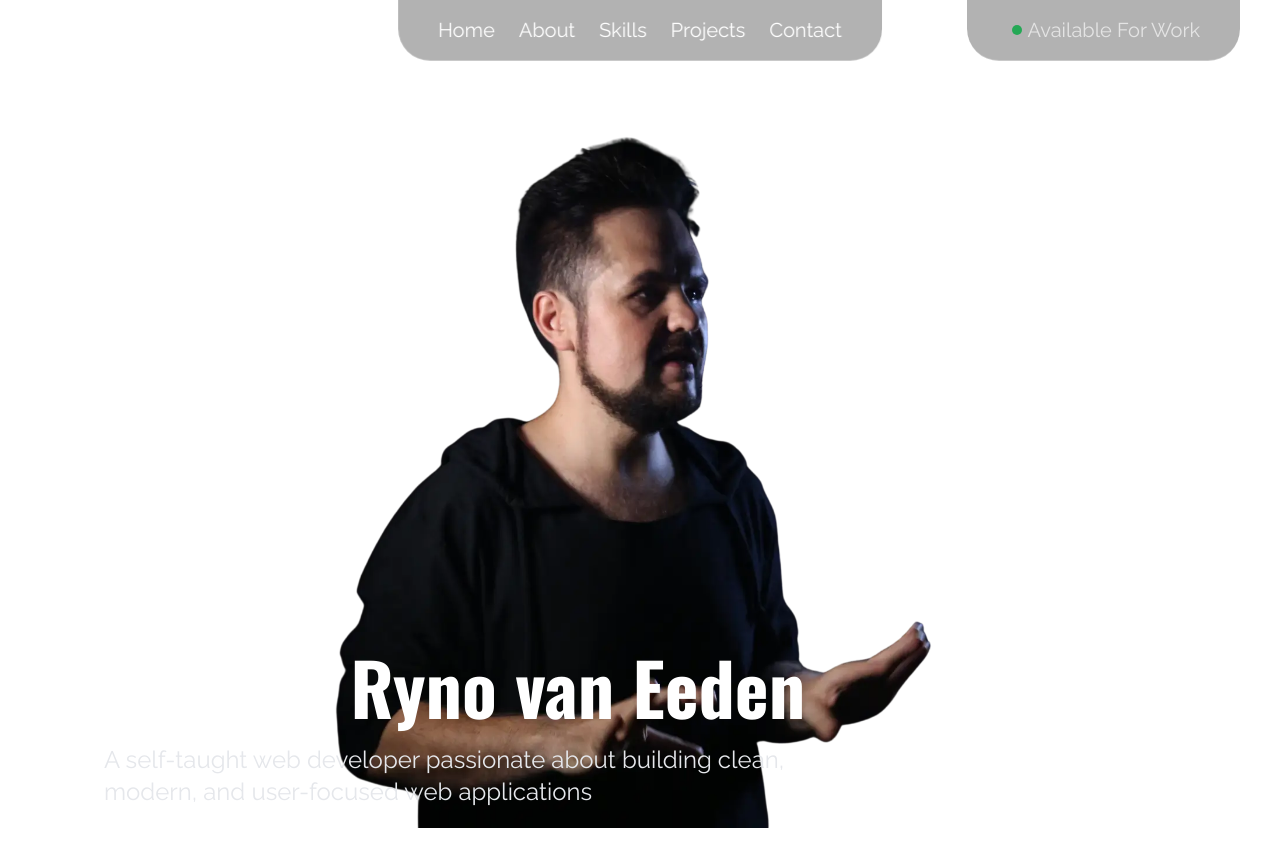
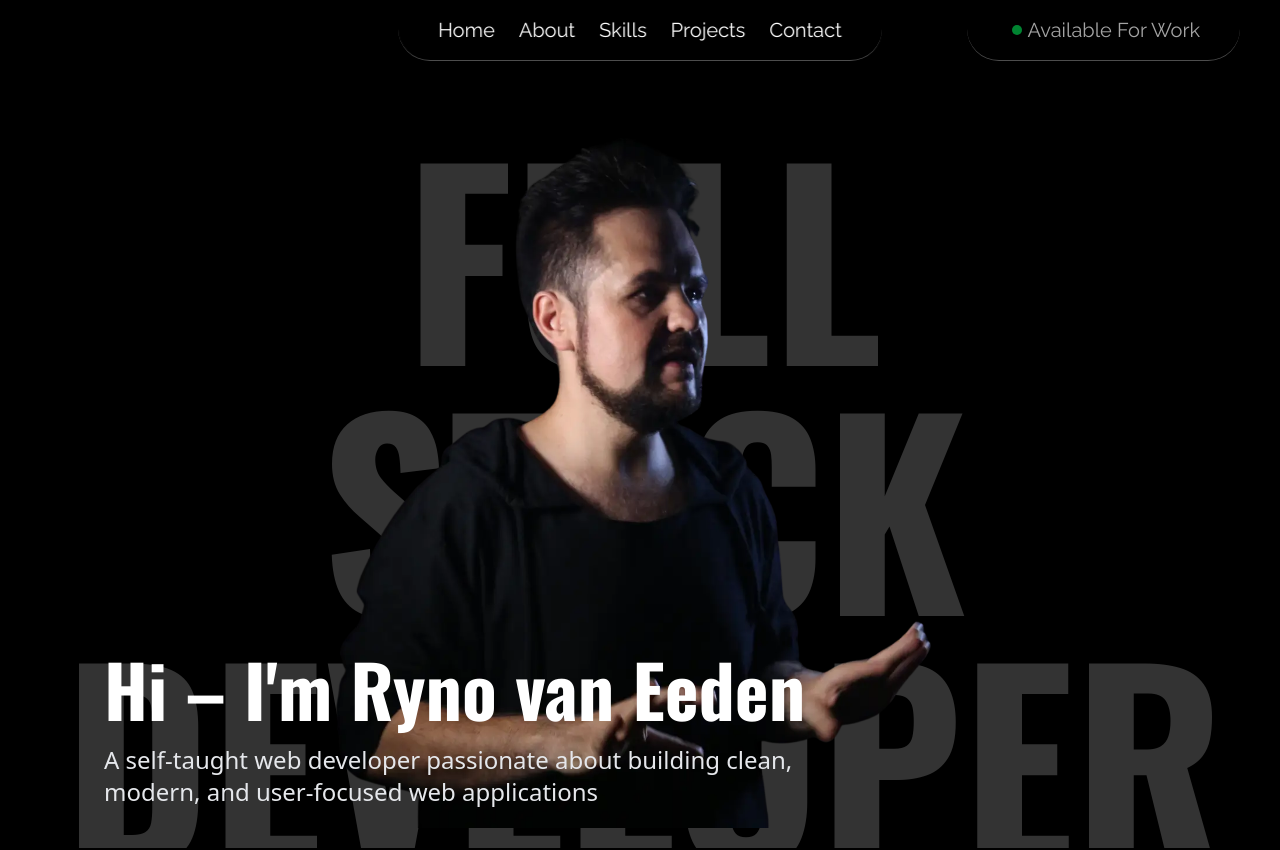
Before and after one commit to RVanEeden85/rvaneeden.com, a Next.js app: page / in a window 1280 px wide. Shown: the top 850 px of the page. Built offline with nearby package versions, Linux system fonts and the light colour scheme.

Commit message:
bog fix on styles for background colours

```diff
--- a/app/globals.css
+++ b/app/globals.css
@@ -1,15 +1,5 @@
  @import "tailwindcss";
 
-:root {
-  --background: #000000;
-  --foreground: #ffffff;
-}
-
-@theme inline {
-  --color-background: var(--background);
-  --color-foreground: var(--foreground);
-  --font-sans: var(--font-raleway);
-}
 
 
 .font-oswald {
@@ -19,10 +9,11 @@
   font-family: var(--font-raleway)
 }
 
-body {
-  background: var(--background);
-  color: var(--foreground);
+html, body {
   font-family: var(--font-oswald);
+  scroll-behavior: smooth;
+  background-color: black;
+  color: white;
 }
 
 html {
--- /dev/null
+++ b/app/head.tsx
@@ -0,0 +1,10 @@
+export default function Head() {
+  return (
+    <>
+      <meta charSet="UTF-8" />
+      <meta name="viewport" content="width=device-width, initial-scale=1" />
+      <meta name="color-scheme" content="dark only" />
+      <title>Ryno van Eeden Portfolio</title>
+    </>
+  );
+}
--- a/app/layout.tsx
+++ b/app/layout.tsx
@@ -30,8 +30,8 @@ export default function RootLayout({
   return (
     <html lang="en">
       <body
-        className={`${raleway.variable} ${oswald.variable} antialiased`}
-      >
+  className={`bg-black text-white ${raleway.variable} ${oswald.variable} antialiased`}
+>
         {children}
         <NavPanel />
         <WorkAvailability />
--- a/app/page.tsx
+++ b/app/page.tsx
@@ -6,8 +6,8 @@ import ContactMeBlock from "./components/ContactMe";
 
 export default function Home() {
   return (
-    <div className="flex min-h-screen items-center justify-center bg-zinc-50 font-sans dark:bg-black">
-      <main className="flex min-h-screen w-full flex-col items-center justify-between py-32 px-5 md:px-16 bg-white dark:bg-black sm:items-start">
+    <div style={{backgroundColor: "#000"}} className="flex min-h-screen items-center justify-center font-sans">
+      <main className="flex min-h-screen w-full flex-col items-center justify-between py-32 px-5 md:px-16 sm:items-start">
 
         <HomeBlock />
         <AboutMeBlock />
--- /dev/null
+++ b/tailwind.config.js
@@ -0,0 +1,12 @@
+/** @type {import('tailwindcss').Config} */
+module.exports = {
+  darkMode: false,
+  content: [
+    "./app/**/*.{js,ts,jsx,tsx}",
+    "./components/**/*.{js,ts,jsx,tsx}",
+  ],
+  theme: {
+    extend: {},
+  },
+  plugins: [],
+};
```
